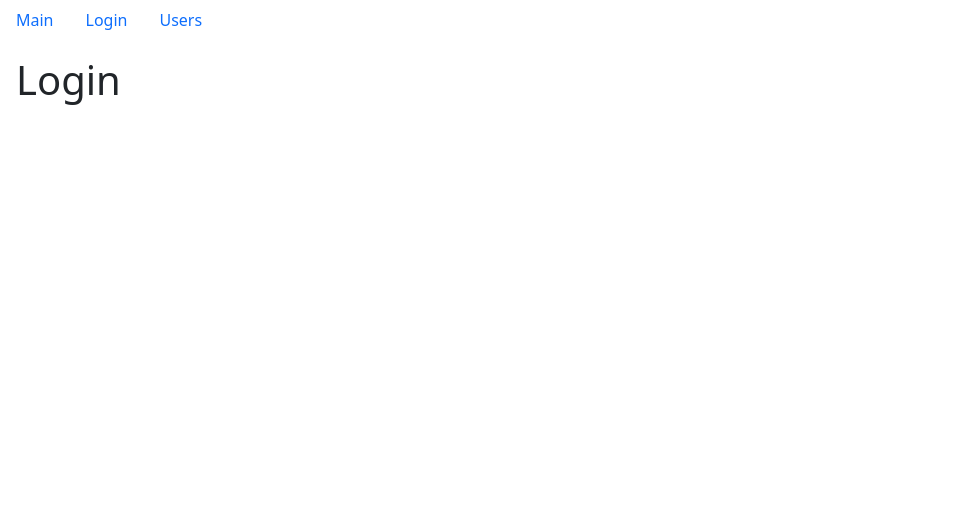
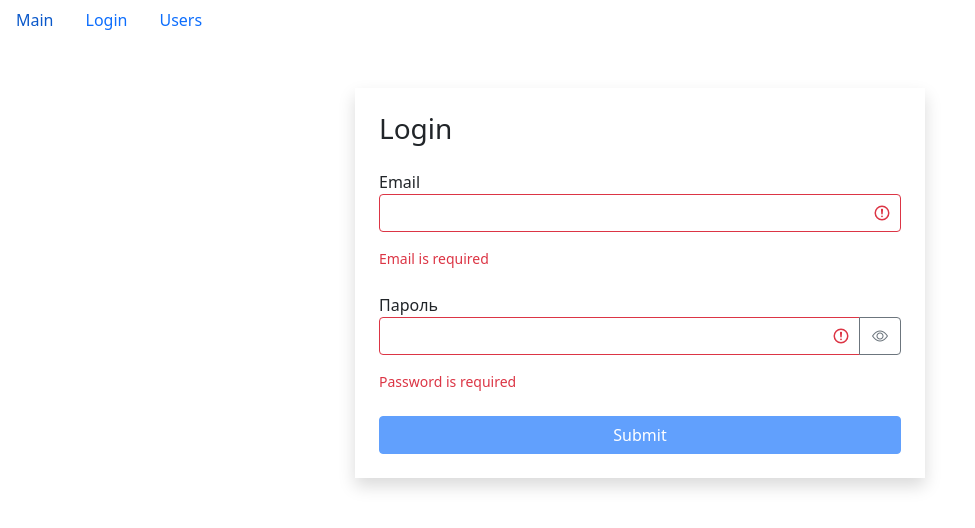
Before and after one commit to tkachukcha/fast-company, a React (Create React App) app: page /login in a window 1280 px wide. Shown: the top 528 px of the page, without its empty margins (0-975 px from the left). Built offline with nearby package versions, Linux system fonts and the light colour scheme.

Commit message:
Add Login page and Users SearchForm

```diff
--- /dev/null
+++ b/src/components/searchForm.jsx
@@ -0,0 +1,23 @@
+import React from 'react';
+import TextField from './textField';
+import PropTypes from 'prop-types';
+
+const SearchForm = ({ searchStr, onChange }) => {
+  return (
+    <form>
+      <TextField
+        label="Search"
+        type="text"
+        name="search"
+        value={searchStr}
+        onChange={onChange}
+      />
+    </form>
+  );
+};
+SearchForm.propTypes = {
+  searchStr: PropTypes.string.isRequired,
+  onChange: PropTypes.func.isRequired
+};
+
+export default SearchForm;
--- a/src/components/table.jsx
+++ b/src/components/table.jsx
@@ -5,7 +5,7 @@
 
 const Table = ({ columns, selectedSort, onSort, data, children }) => {
   return (
-    <table className="table">
+    <table className="table" style={{ height: 400 }}>
       {children || (
         <>
           <TableHeader
--- a/src/components/tableBody.jsx
+++ b/src/components/tableBody.jsx
@@ -18,7 +18,7 @@
   return (
     <tbody>
       {data.map((item) => (
-        <tr key={item._id}>
+        <tr className="h-25" key={item._id}>
           {Object.keys(columns).map((column) => (
             <td key={column}>{renderContent(item, column)}</td>
           ))}
--- a/src/components/tableHeader.jsx
+++ b/src/components/tableHeader.jsx
@@ -1,3 +1,5 @@
+/* eslint-disable multiline-ternary */
+
 import React from 'react';
 import PropTypes from 'prop-types';
 
@@ -30,6 +32,7 @@
           <th
             scope="col"
             key={column}
+            className="w-25"
             onClick={
               columns[column].path !== 'qualities'
                 ? () => handleSort(columns[column].path)
--- /dev/null
+++ b/src/components/textField.jsx
@@ -0,0 +1,47 @@
+import React, { useState } from 'react';
+import PropTypes from 'prop-types';
+const TextField = ({ label, type, name, value, onChange, error }) => {
+  const [showPassword, setShowPassword] = useState(false);
+  const toggleShowPassword = () => {
+    setShowPassword((prevState) => !prevState);
+  };
+  return (
+    <div className="mb-4">
+      <label htmlFor={name}>{label}</label>
+      <div className="input-group has-validation">
+        <input
+          type={showPassword ? 'text' : type}
+          id={name}
+          name={name}
+          value={value}
+          onChange={onChange}
+          autoComplete="on"
+          className={error ? 'form-control is-invalid' : 'form-control'}
+        />
+        {type === 'password' && (
+          <button
+            className="btn btn-outline-secondary"
+            type="button"
+            onClick={toggleShowPassword}
+          >
+            <i className={showPassword ? 'bi bi-eye-slash' : 'bi bi-eye'}></i>
+          </button>
+        )}
+        {error && <div className="invalid-feedback mt-3">{error}</div>}
+      </div>
+    </div>
+  );
+};
+TextField.defaultProps = {
+  type: 'text'
+};
+TextField.propTypes = {
+  label: PropTypes.string,
+  type: PropTypes.string,
+  name: PropTypes.string,
+  value: PropTypes.string,
+  onChange: PropTypes.func,
+  error: PropTypes.string
+};
+
+export default TextField;
--- a/src/layouts/login.jsx
+++ b/src/layouts/login.jsx
@@ -1,7 +1,80 @@
-import React from 'react';
+import React, { useEffect, useState } from 'react';
+import TextField from '../components/textField';
+import { validator } from '../utils/validator';
 
 const Login = () => {
-  return <h1 className="p-3">Login</h1>;
+  const [data, setData] = useState({ email: '', password: '' });
+  const [errors, setErrors] = useState({});
+  const handleChange = ({ target }) => {
+    setData((prevState) => ({ ...prevState, [target.name]: target.value }));
+  };
+  const validatorConfig = {
+    email: {
+      isRequired: { message: 'Email is required' },
+      isEmail: { message: 'Email is not valid' }
+    },
+    password: {
+      isRequired: { message: 'Password is required' },
+      hasCapital: { message: 'Password must have at least one capital letter' },
+      hasDigit: { message: 'Password must have at least one number' },
+      minSymbolNum: {
+        message: `Password must be at least 8 symbols long`,
+        value: 8
+      }
+    }
+  };
+  useEffect(() => {
+    validate();
+  }, [data]);
+
+  const validate = () => {
+    const errors = validator(data, validatorConfig);
+    setErrors(errors);
+    return Object.keys(errors).length === 0;
+  };
+
+  const handleSubmit = (e) => {
+    e.preventDefault();
+    const isValid = validate();
+    if (!isValid) return;
+    console.log(data);
+  };
+
+  const isValid = Object.keys(errors).length === 0;
+
+  return (
+    <div className="container mt-5">
+      <div className="row">
+        <div className="col-md-6 offset-md-3 shadow p-4">
+          <h3 className="mb-4">Login</h3>
+          <form onSubmit={handleSubmit}>
+            <TextField
+              label="Email"
+              name="email"
+              value={data.email}
+              onChange={handleChange}
+              error={errors.email}
+            />
+            <TextField
+              label="Пароль"
+              type="password"
+              name="password"
+              value={data.password}
+              onChange={handleChange}
+              error={errors.password}
+            />
+            <button
+              type="submit"
+              disabled={!isValid}
+              className="btn btn-primary w-100 mx-auto"
+            >
+              Submit
+            </button>
+          </form>
+        </div>
+      </div>
+    </div>
+  );
 };
 
 export default Login;
--- a/src/layouts/users.jsx
+++ b/src/layouts/users.jsx
@@ -9,15 +9,17 @@
 import SearchStatus from '../components/searchStatus';
 import UsersTable from '../components/usersTable';
 import UserPage from '../components/userPage';
+import SearchForm from '../components/searchForm';
 import _ from 'lodash';
 
 const Users = () => {
-  const pageSize = 8;
+  const pageSize = 4;
   const [currentPage, setCurrentPage] = useState(1);
   const [professions, setProfession] = useState();
   const [selectedProf, setSelectedProf] = useState();
   const [sortBy, setSortBy] = useState({ path: 'name', order: 'asc' });
   const [users, setUsers] = useState();
+  const [searchStr, setSearchStr] = useState('');
 
   useEffect(() => {
     api.users.fetchAll().then((data) => {
@@ -50,6 +52,7 @@
   };
 
   const handleProfessionSelect = (item) => {
+    setSearchStr('');
     setSelectedProf(item);
   };
 
@@ -57,16 +60,34 @@
     setSortBy(item);
   };
 
-  const filteredUsers =
-    users && selectedProf
-      ? users.filter((user) => user.profession._id === selectedProf._id)
-      : users;
+  let filteredUsers;
+  if (users) {
+    if (selectedProf) {
+      filteredUsers = users.filter(
+        (user) => user.profession._id === selectedProf._id
+      );
+    } else {
+      if (searchStr !== '') {
+        const searchRegExp = new RegExp(searchStr, 'i');
+        filteredUsers = users.filter((user) => searchRegExp.test(user.name));
+      } else {
+        filteredUsers = users;
+      }
+    }
+  }
+
   const count = filteredUsers ? filteredUsers.length : undefined;
   const sortedUsers = _.orderBy(filteredUsers, [sortBy.path], [sortBy.order]);
   const userCrop = paginate(sortedUsers, currentPage, pageSize);
 
   const clearFilter = () => {
     setSelectedProf();
+    setSearchStr('');
+  };
+
+  const handleSearch = ({ target }) => {
+    setSelectedProf();
+    setSearchStr(target.value);
   };
 
   useEffect(() => {
@@ -96,8 +117,12 @@
                 </button>
               </div>
             )}
-            <div className="d-flex flex-column flex-shrink-0 p-3">
+            <div
+              className="d-flex flex-column flex-shrink-0 p-3 w-75"
+              style={{ height: 600 }}
+            >
               <SearchStatus usersNum={count} />
+              <SearchForm onChange={handleSearch} searchStr={searchStr} />
               <UsersTable
                 userCrop={userCrop}
                 selectedSort={sortBy}
--- /dev/null
+++ b/src/utils/validator.js
@@ -0,0 +1,46 @@
+export function validator(data, config) {
+  const errors = {};
+  function validate(validateMethod, data, config) {
+    let statusValidate;
+    switch (validateMethod) {
+      case 'isRequired':
+        statusValidate = data.trim() === '';
+        break;
+      case 'isEmail': {
+        const emailRegExp = /^\S+@\S+\.\S+$/g;
+        statusValidate = !emailRegExp.test(data);
+        break;
+      }
+      case 'hasCapital': {
+        const capitalRegExp = /[A-Z]+/;
+        statusValidate = !capitalRegExp.test(data);
+        break;
+      }
+      case 'hasDigit': {
+        const digitRegExp = /\d+/;
+        statusValidate = !digitRegExp.test(data);
+        break;
+      }
+      case 'minSymbolNum': {
+        statusValidate = data.length < config.value;
+        break;
+      }
+      default:
+        break;
+    }
+    if (statusValidate) return config.message;
+  }
+  for (const fieldName in data) {
+    for (const validateMethod in config[fieldName]) {
+      const error = validate(
+        validateMethod,
+        data[fieldName],
+        config[fieldName][validateMethod]
+      );
+      if (error && !errors[fieldName]) {
+        errors[fieldName] = error;
+      }
+    }
+  }
+  return errors;
+}
```
